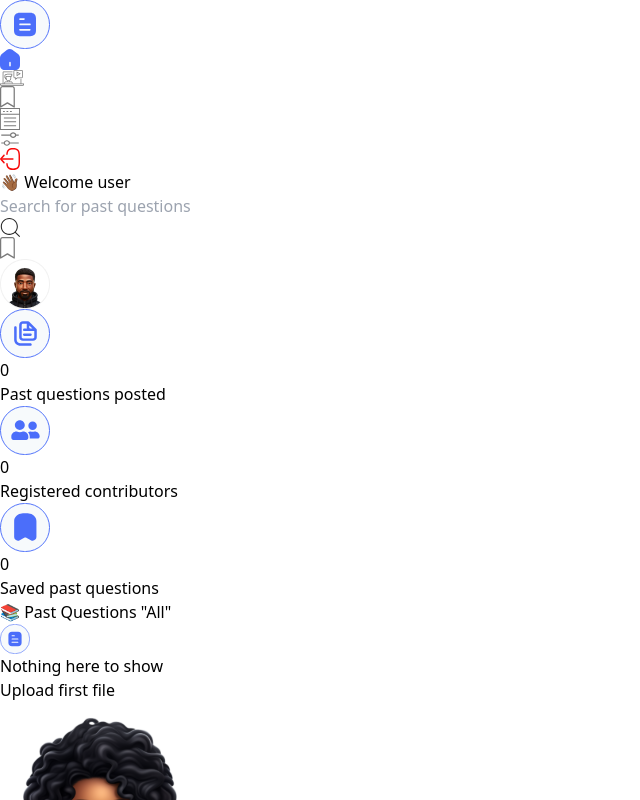
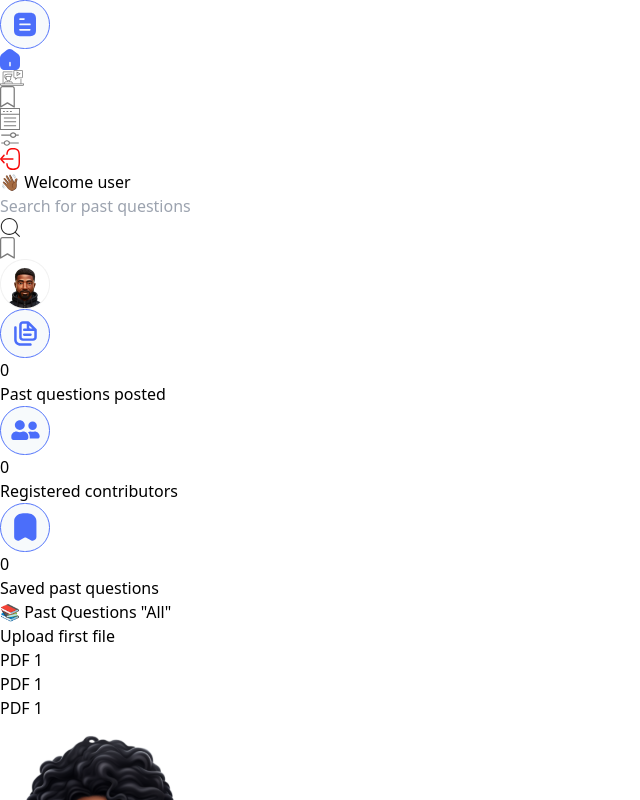
Before and after one commit to codejesse/webmindsv2, a React (Vite) app: page /dashboard in a window 1280 px wide. Shown: the top 800 px of the page, without its empty margins (0-640 px from the left). Built offline with nearby package versions, Linux system fonts and the light colour scheme.

Commit message:
routing fix -10

```diff
--- a/src/routes/root.jsx
+++ b/src/routes/root.jsx
@@ -4,7 +4,7 @@ import { Link } from 'react-router-dom'
 
 const Root = () => {
     return (
-        <main className="flex flex-row bg-[#F7FAFC] overflow-hidden h-fit lg:h-screen">
+        <main className="flex flex-row bg-[#F7FAFC] overflow-hidden h-full lg:h-screen">
             <Sidenav />
             <div className='flex flex-col p-7 lg:ml-24 w-full'>
                 {/* Nav containing searchbar */}
@@ -63,9 +63,14 @@ const Root = () => {
                         <div className='bg-white w-full md:w-full lg:w-full h-fit mt-8 rounded-3xl lg:rounded-xl p-4'>
                             <h1 className='text-[25px] lg:text-[30px] font-medium'>📚 Past Questions "All"</h1>
                             <div className='flex flex-col gap-5 p-16'>
-                                <img className='mx-auto mt-10' width={30} height={30} alt='logo' src="/icon.svg" />
-                                <h1 className='text-[#7A7A7A] text-center'>Nothing here to show</h1>
+                                {/* <img className='mx-auto mt-10' width={30} height={30} alt='logo' src="/icon.svg" />
+                                <h1 className='text-[#7A7A7A] text-center'>Nothing here to show</h1> */}
                                 <h1><Link to="/upload" >Upload first file</Link></h1>
+                                <div className='grid grid-cols-1 lg:grid-cols-3'>
+                                    <div className='border border-blue-500 h-[297px]'> PDF 1</div>
+                                    <div className='border border-blue-500 h-[297px]'> PDF 1</div>
+                                    <div className='border border-blue-500 h-[297px]'> PDF 1</div>
+                                </div>
                             </div>
                         </div>
                     </div>
```
Also changed, not shown: 1 other file (tests, documents, lock files or other folders).
